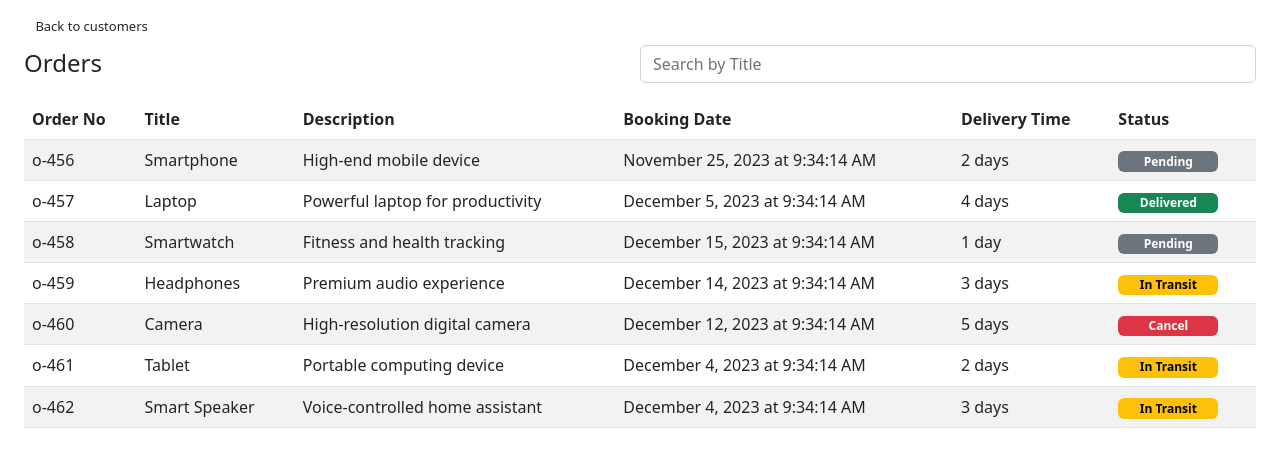
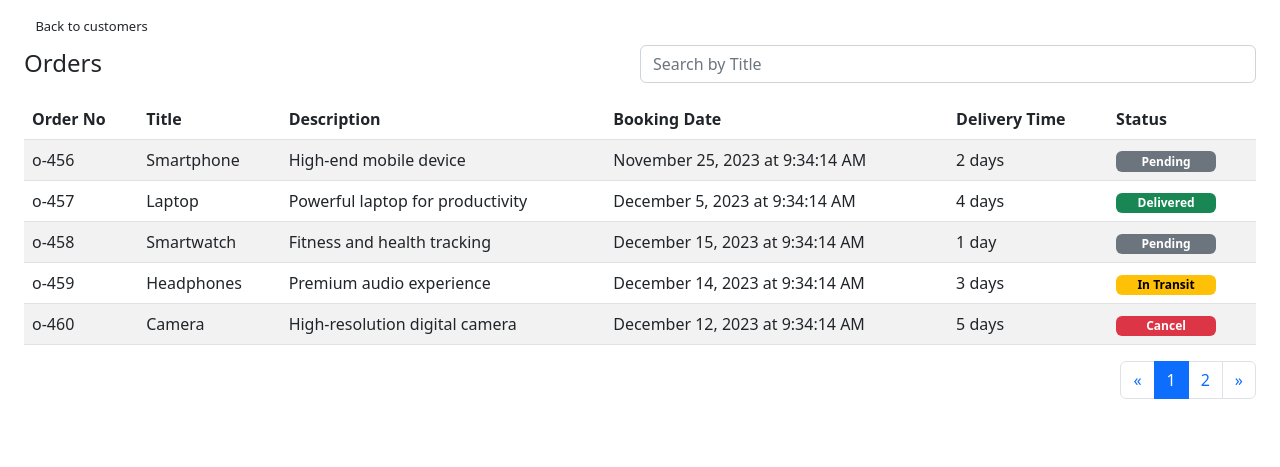
Before and after one commit to trilloapps/javascript-guide, a plain HTML site: page orders/orders.html in a window 1280 px wide. Shown: the part 63-530 px from the top of the page. Drawn offline with nearby package versions, Linux system fonts and the light colour scheme; some icons are missing.

Commit message:
Integrate pagination

```diff
--- a/orders/orders.html
+++ b/orders/orders.html
@@ -48,6 +48,11 @@
                 </thead>
                 <tbody id="orderTableBody"></tbody>
             </table>
+            <div class="d-flex justify-content-end">
+                <nav aria-label="Page navigation example">
+                    <ul class="pagination" id="pagination"></ul>
+                </nav>
+            </div>
             <div id="noDataFound" class="text-center">
                 No Data Found!
             </div>
--- a/orders/orders.js
+++ b/orders/orders.js
@@ -20,9 +20,19 @@ function getRandomDate() {
 }
 
 // Function to create table rows dynamically
+var itemsPerPage = 5;
+var totalPages = Math.ceil(exampleData.length / itemsPerPage);
+var currentPage = 1;
+
+// Function to create table rows dynamically
 function populateTable() {
     const tbody = document.getElementById('orderTableBody');
-    exampleData.forEach(data => {
+    tbody.innerHTML = ''; // Clear existing rows
+    // Calculate the range of items to display for the current page
+    const startIndex = (currentPage - 1) * itemsPerPage;
+    const endIndex = startIndex + itemsPerPage;
+    const currentItems = exampleData.slice(startIndex, endIndex);
+    currentItems.forEach(data => {
         const row = document.createElement('tr');
         row.addEventListener('click', function () {
             // You can handle the click event here, for example, log the customer's ID
@@ -82,10 +92,33 @@ function searchByName(searchTerm) {
         noDataMessage.style.display = 'block'; // Show the message if there is no match
     }
 }
+function generatePagination() {
+    var paginationElement = document.getElementById("pagination");
+    paginationElement.innerHTML = '';
+    // Add "Previous" button
+    paginationElement.innerHTML += '<li class="page-item"><a class="page-link" href="#" onclick="changePage(' + (currentPage - 1) + ')" aria-label="Previous"><span aria-hidden="true">&laquo;</span></a></li>';
+    // Add page numbers
+    for (var i = 1; i <= totalPages; i++) {
+        paginationElement.innerHTML += '<li class="page-item ' + (currentPage === i ? 'active' : '') + '"><a class="page-link" href="#" onclick="changePage(' + i + ')">' + i + '</a></li>';
+    }
+    // Add "Next" button
+    paginationElement.innerHTML += '<li class="page-item"><a class="page-link" href="#" onclick="changePage(' + (currentPage + 1) + ')" aria-label="Next"><span aria-hidden="true">&raquo;</span></a></li>';
+}
 
+function changePage(page) {
+    if (page >= 1 && page <= totalPages) {
+        currentPage = page;
+        populateTable();
+        generatePagination();
+
+        // Add logic here to fetch and display data for the new page
+        // You can make an AJAX request to load the content dynamically
+    }
+}
 // Call the function to populate the table when the window has finished loading
 window.onload = function () {
     const noDataMessage = document.getElementById('noDataFound');
     noDataMessage.style.display = 'none'; // Hide the message if there is a match
     populateTable();
+    generatePagination();
 };
```
Also changed, not shown: customers/customer.html (+5 -0 lines), customers/customer.js (+34 -1 lines), items/items.html (+5 -0 lines), items/items.js (+33 -1 lines).
